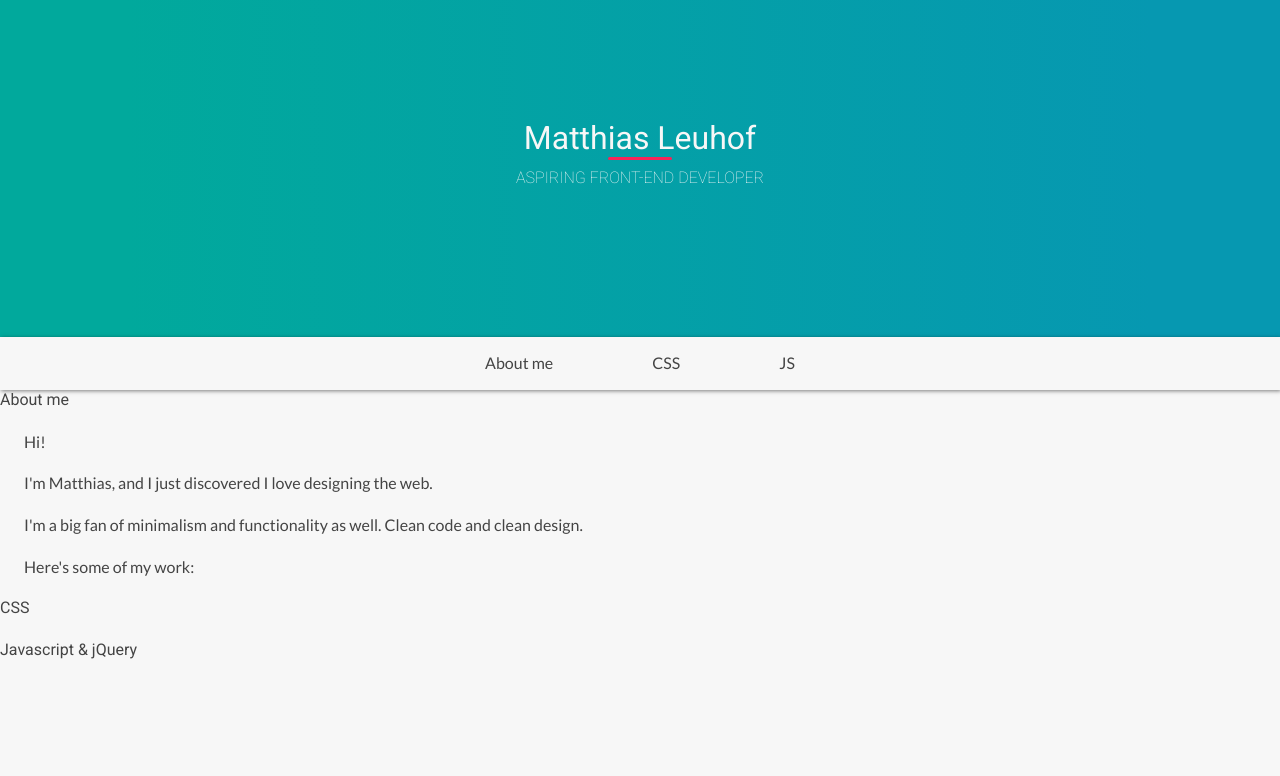
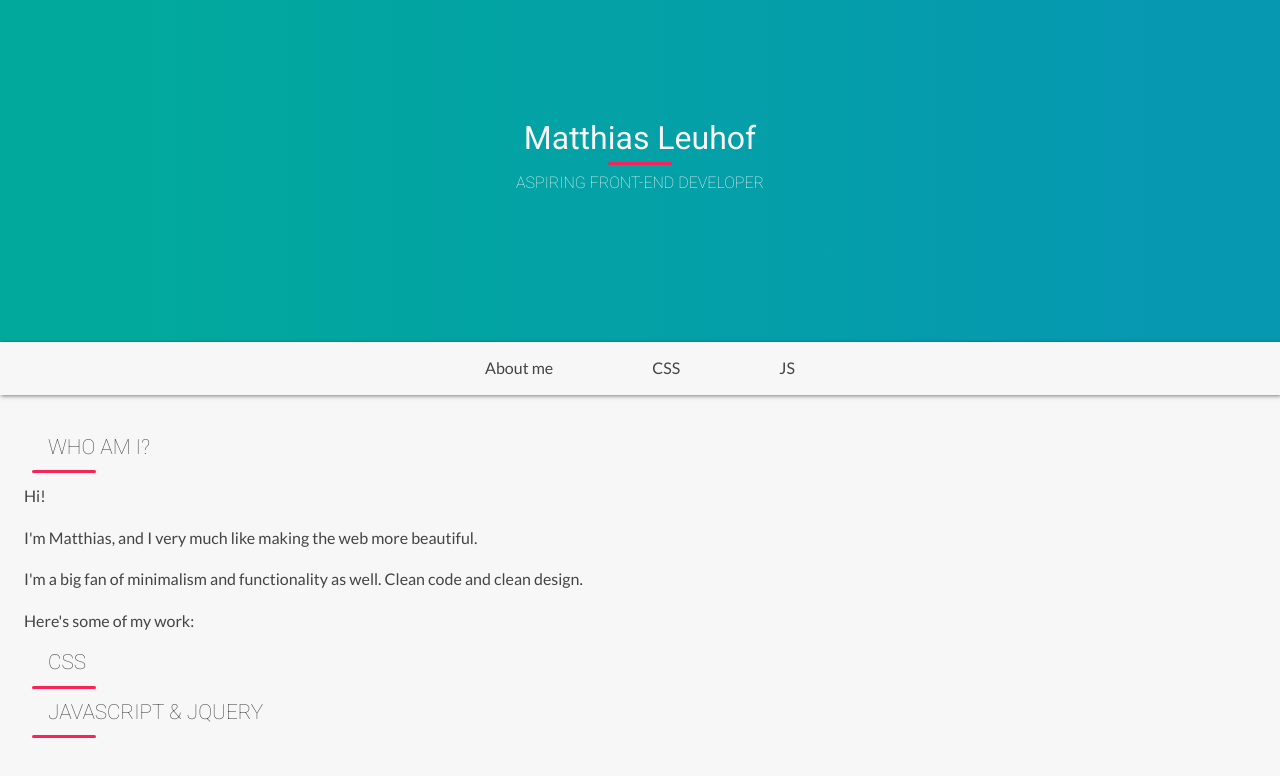
Before and after one commit to MatthiasLeuhof/temporary-portfolio, a plain HTML site: page index.html in a window 1280 px wide. Drawn offline with Linux system fonts and the light colour scheme.

Commit message:
Styled a bit more.

```diff
--- a/css/main.css
+++ b/css/main.css
@@ -123,7 +123,7 @@ Grid
 
 .hero h1 {
   padding-top: 8rem;
-  padding-bottom: .5rem;
+  padding-bottom: .8rem;
   font-size: 2rem;
   margin-bottom: 0;
 }
@@ -182,6 +182,10 @@ Primary navigation
 -----------------------------------------------------------------*/
 
 .nav {
+  margin-bottom: 2.6rem;
+}
+
+.primary-nav {
   padding: 1rem 0;
   text-align: center;
   box-shadow: 1px 1px 4px rgba(0, 0, 0, .5);
@@ -189,18 +193,18 @@ Primary navigation
   color: #444;
 }
 
-.nav ul {
+.primary-nav ul {
   margin: 0;
   padding: 0;
 }
 
-.nav li {
+.primary-nav li {
   display: inline-block;
   margin: 0 2rem;
   padding-bottom: 0;
 }
 
-.nav a:hover {
+.primary-nav a:hover {
   border-bottom: 2px solid #f62459;
   padding-bottom: .3rem;
   cursor: pointer;
@@ -209,7 +213,7 @@ Primary navigation
 
 @media only screen and (min-width: 430px) {
 
-  .nav li {
+  .primary-nav li {
     display: inline-block;
     padding-bottom: 0;
   }
@@ -218,7 +222,7 @@ Primary navigation
 
 @media only screen and (min-width: 640px) {
 
-  .nav li {
+  .primary-nav li {
     margin: 0 3rem;
   }
 
@@ -227,3 +231,17 @@ Primary navigation
 /*---------------------------------
 Content
 ---------------------------------*/
+
+section > h2 {
+  font-size: 1.3rem;
+  text-transform: uppercase;
+  font-weight: 100;
+  margin-left: 3rem;
+  margin-bottom: .8rem;
+}
+
+.content-line {
+  margin-left: 2rem;
+  margin-right: 0;
+  margin-bottom: .8rem;
+}
--- a/index.html
+++ b/index.html
@@ -17,8 +17,8 @@
         <h2 class="title-description">aspiring front-end developer</h2>
       </div>
 
-    <div class="row">
-      <nav class="nav">
+    <div class="row nav">
+      <nav class="primary-nav">
         <ul>
           <li><a href="#">About me</a></li>
           <li><a href="#">CSS</a></li>
@@ -31,19 +31,28 @@
 
   <main>
     <section class="row">
-      <h2>About me</h2>
+      <h2>Who am I?</h2>
+      <div class="line content-line">
+
+      </div>
       <p>Hi!</p>
-      <p>I'm Matthias, and I just discovered I love designing the web.</p>
+      <p>I'm Matthias, and I very much like making the web more beautiful.</p>
       <p>I'm a big fan of minimalism and functionality as well. Clean code and clean design.</p>
       <p>Here's some of my work:</p>
     </section>
 
     <section class="row">
       <h2>CSS</h2>
+      <div class="line content-line">
+
+      </div>
     </section>
 
     <section class="row">
       <h2>Javascript &amp jQuery</h2>
+      <div class="line content-line">
+
+      </div>
     </section>
 
   </main>
```
